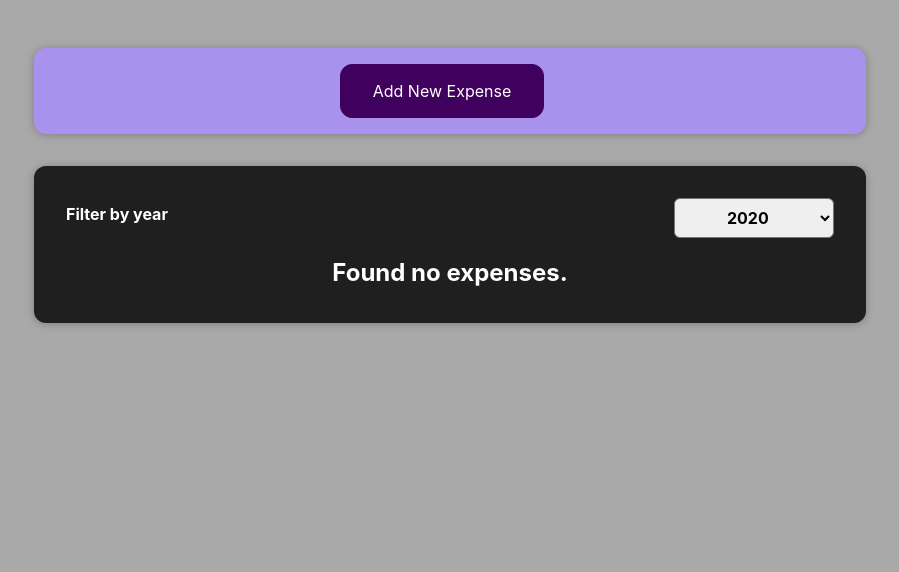
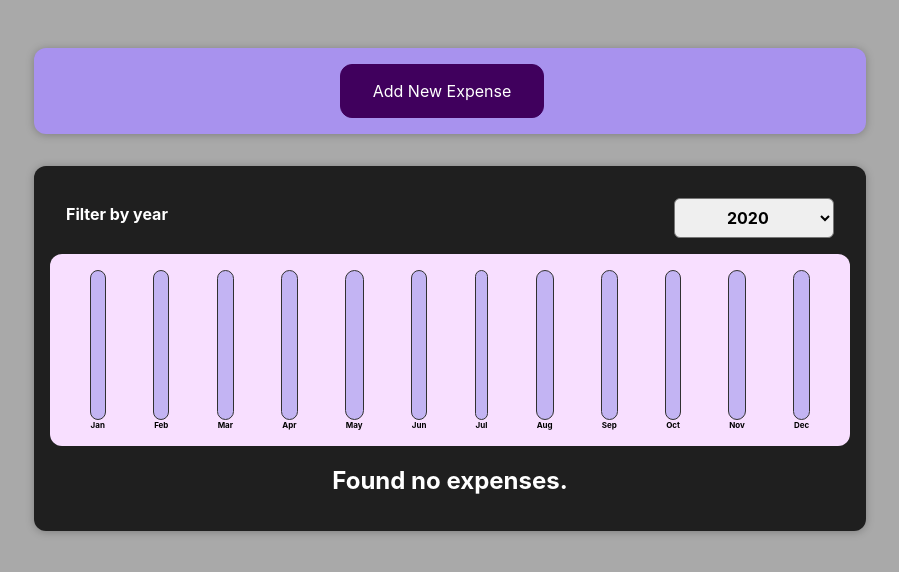
Before and after one commit to andresdev33/expenses-tracker, a React (Create React App) app: page / in a window 1280 px wide. Shown: the top 572 px of the page, without its empty margins (190-1089 px from the left). Built offline with nearby package versions, Linux system fonts and the light colour scheme.

Commit message:
add chart component

```diff
--- /dev/null
+++ b/src/components/Chart/Chart.css
@@ -0,0 +1,9 @@
+.chart {
+    padding: 1rem;
+    border-radius: 12px;
+    background-color: #f8dfff;
+    text-align: center;
+    display: flex;
+    justify-content: space-around;
+    height: 10rem;
+}
--- /dev/null
+++ b/src/components/Chart/Chart.js
@@ -0,0 +1,22 @@
+import './Chart.css';
+import ChartBar from './ChartBar';
+
+const Chart = ({ dataPoints }) => {
+    const dataPointValues = dataPoints.map((dataPoint) => dataPoint.value);
+    const totalMaximum = Math.max(...dataPointValues);
+
+    return (
+        <div className='chart'>
+            {dataPoints.map((dataPoint) => (
+                <ChartBar
+                    key={dataPoint.label}
+                    value={dataPoint.value}
+                    maxValue={totalMaximum}
+                    label={dataPoint.label}
+                />
+            ))}
+        </div>
+    );
+};
+
+export default Chart;
--- /dev/null
+++ b/src/components/Chart/ChartBar.css
@@ -0,0 +1,30 @@
+.chart-bar {
+    height: 100%;
+    display: flex;
+    flex-direction: column;
+    align-items: center;
+}
+
+.chart-bar__inner {
+    height: 100%;
+    width: 100%;
+    border: 1px solid #313131;
+    border-radius: 12px;
+    background-color: #c3b4f3;
+    overflow: hidden;
+    display: flex;
+    flex-direction: column;
+    justify-content: flex-end;
+}
+
+.chart-bar__fill {
+    background-color: #4826b9;
+    width: 100%;
+    transition: all 0.3s ease-out;
+}
+
+.chart-bar__label {
+    font-weight: bold;
+    font-size: 0.5rem;
+    text-align: center;
+}
--- /dev/null
+++ b/src/components/Chart/ChartBar.js
@@ -0,0 +1,23 @@
+import './ChartBar.css';
+
+const ChartBar = ({ label, value, maxValue }) => {
+    let barFillHeight = '0%';
+
+    if (maxValue > 0) {
+        barFillHeight = Math.round((value / maxValue) * 100) + '%';
+    }
+
+    return (
+        <div className='chart-bar'>
+            <div className='chart-bar__inner'>
+                <div
+                    className='chart-bar__fill'
+                    style={{ height: barFillHeight }}
+                ></div>
+            </div>
+            <div className='chart-bar__label'>{label}</div>
+        </div>
+    );
+};
+
+export default ChartBar;
--- a/src/components/Expenses/Expenses.js
+++ b/src/components/Expenses/Expenses.js
@@ -3,6 +3,7 @@
 import ExpensesFilter from './ExpensesFilter';
 import './Expenses.css';
 import ExpensesList from './ExpensesList';
+import ExpensesChart from './ExpensesChart';
 
 const Expenses = (props) => {
     const { expenses } = props;
@@ -23,6 +24,7 @@
                     selectedYear={filteredYear}
                     onChangeFilter={changeFilterHandler}
                 />
+                <ExpensesChart expenses={filteredExpenses} />
                 <ExpensesList expenses={filteredExpenses} />
             </Card>
         </div>
--- /dev/null
+++ b/src/components/Expenses/ExpensesChart.js
@@ -0,0 +1,27 @@
+import Chart from '../Chart/Chart';
+
+const ExpensesChart = ({ expenses }) => {
+    const chartDataPoints = [
+        { label: 'Jan', value: 0 },
+        { label: 'Feb', value: 0 },
+        { label: 'Mar', value: 0 },
+        { label: 'Apr', value: 0 },
+        { label: 'May', value: 0 },
+        { label: 'Jun', value: 0 },
+        { label: 'Jul', value: 0 },
+        { label: 'Aug', value: 0 },
+        { label: 'Sep', value: 0 },
+        { label: 'Oct', value: 0 },
+        { label: 'Nov', value: 0 },
+        { label: 'Dec', value: 0 },
+    ];
+
+    for (const expense of expenses) {
+        const expenseMonth = expense.date.getMonth();
+        chartDataPoints[expenseMonth].value += expense.amount;
+    }
+
+    return <Chart dataPoints={chartDataPoints} />;
+};
+
+export default ExpensesChart;
```
